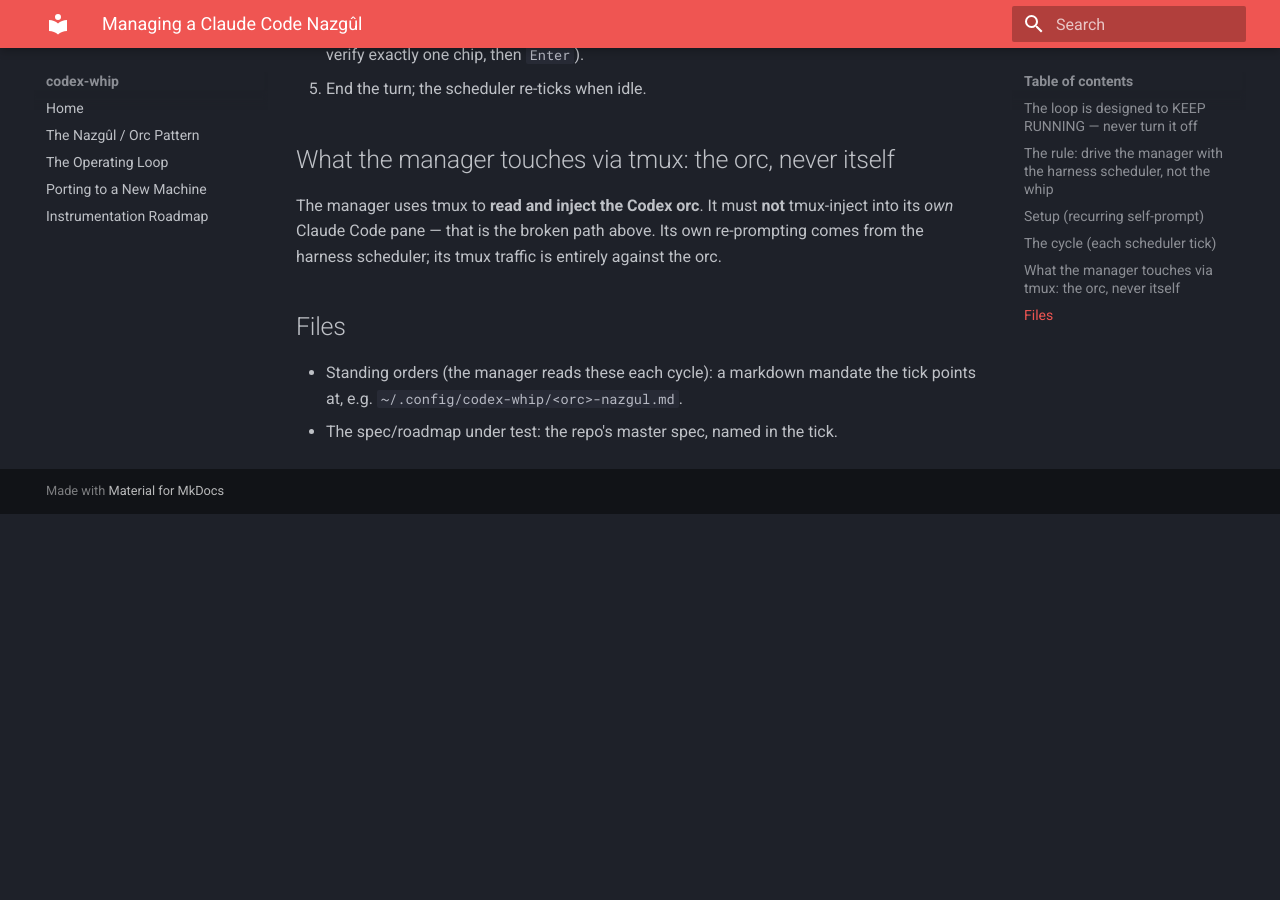
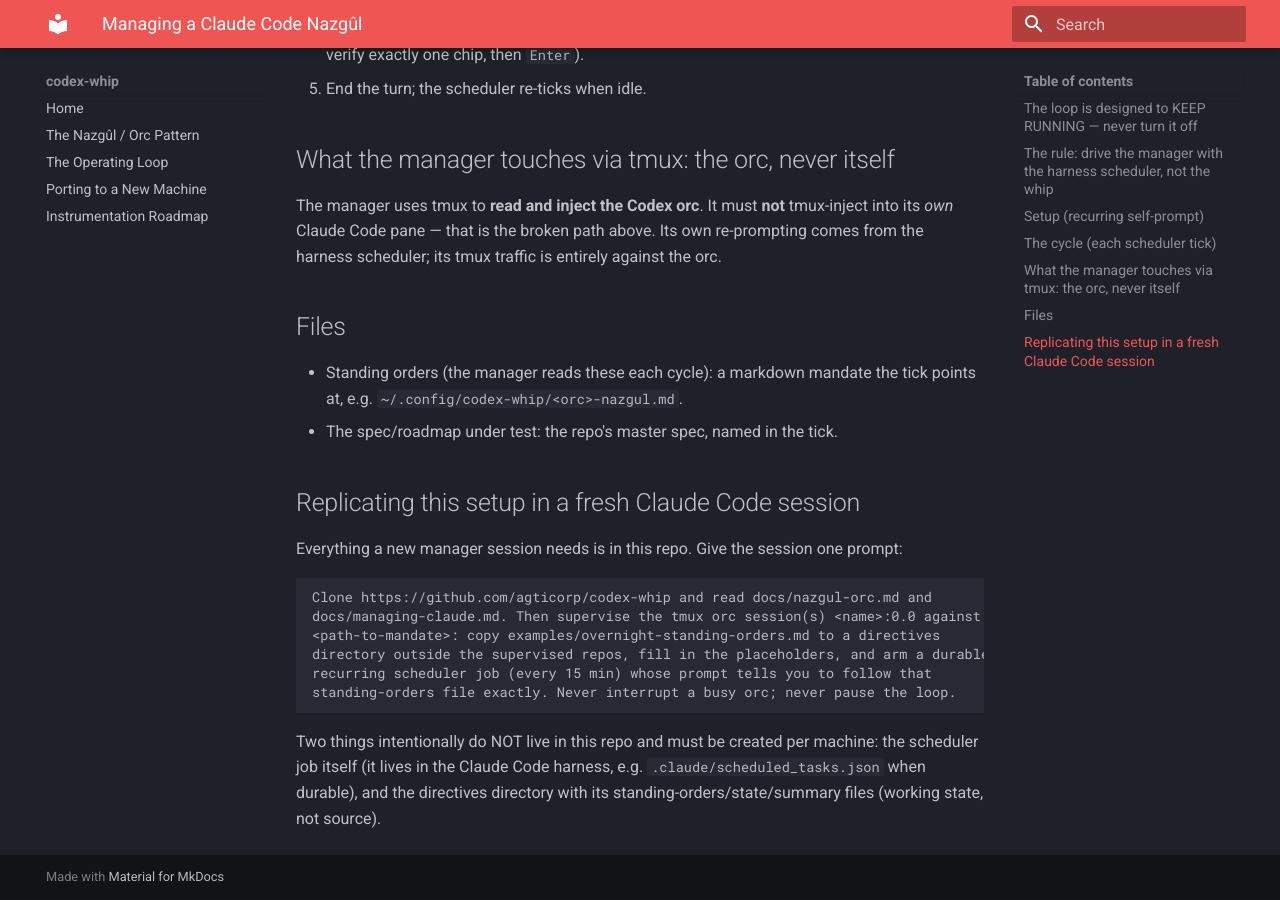
Before and after one commit to agticorp/codex-whip, an MkDocs documentation site: the page built from docs/managing-claude.md, in a window 1280 px wide and 900 px high, scrolled down 1916 px. Built offline with MkDocs 1.6.1 and Material for MkDocs 9.7.7, drawn with Linux system fonts in a browser that asks for light colours; before the commit the page ends 2430 px from its top, so only the background shows below that.

Commit message:
Docs: overnight standing-orders template + one-prompt replication recipe

````diff
--- a/docs/managing-claude.md
+++ b/docs/managing-claude.md
@@ -90,3 +90,21 @@
 - Standing orders (the manager reads these each cycle): a markdown mandate the
   tick points at, e.g. `~/.config/codex-whip/<orc>-nazgul.md`.
 - The spec/roadmap under test: the repo's master spec, named in the tick.
+
+## Replicating this setup in a fresh Claude Code session
+
+Everything a new manager session needs is in this repo. Give the session one prompt:
+
+```
+Clone https://github.com/agticorp/codex-whip and read docs/nazgul-orc.md and
+docs/managing-claude.md. Then supervise the tmux orc session(s) <name>:0.0 against
+<path-to-mandate>: copy examples/overnight-standing-orders.md to a directives
+directory outside the supervised repos, fill in the placeholders, and arm a durable
+recurring scheduler job (every 15 min) whose prompt tells you to follow that
+standing-orders file exactly. Never interrupt a busy orc; never pause the loop.
+```
+
+Two things intentionally do NOT live in this repo and must be created per machine:
+the scheduler job itself (it lives in the Claude Code harness, e.g.
+`.claude/scheduled_tasks.json` when durable), and the directives directory with its
+standing-orders/state/summary files (working state, not source).
````
Also changed, not shown: examples/overnight-standing-orders.md (added, +70 -0 lines).
